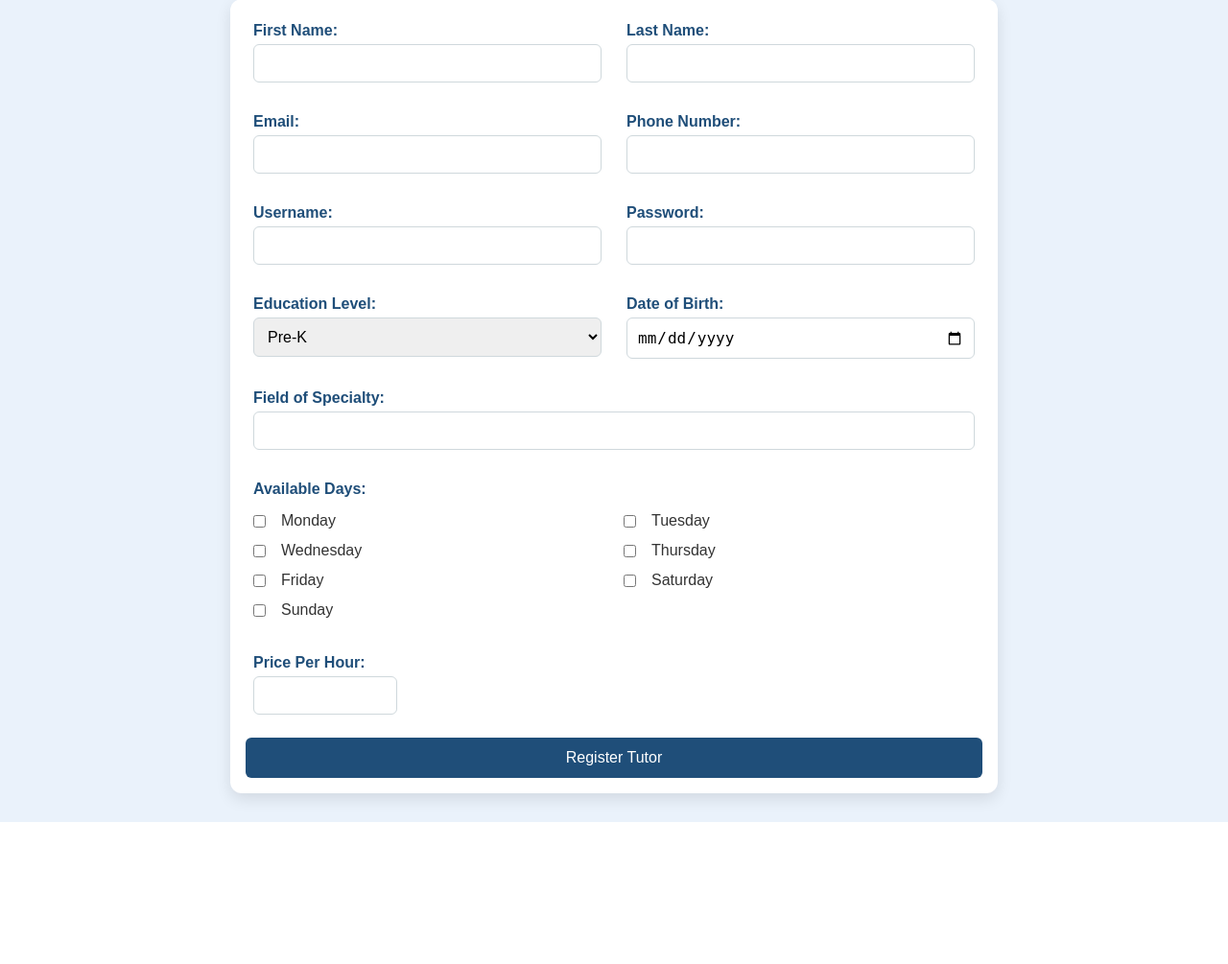
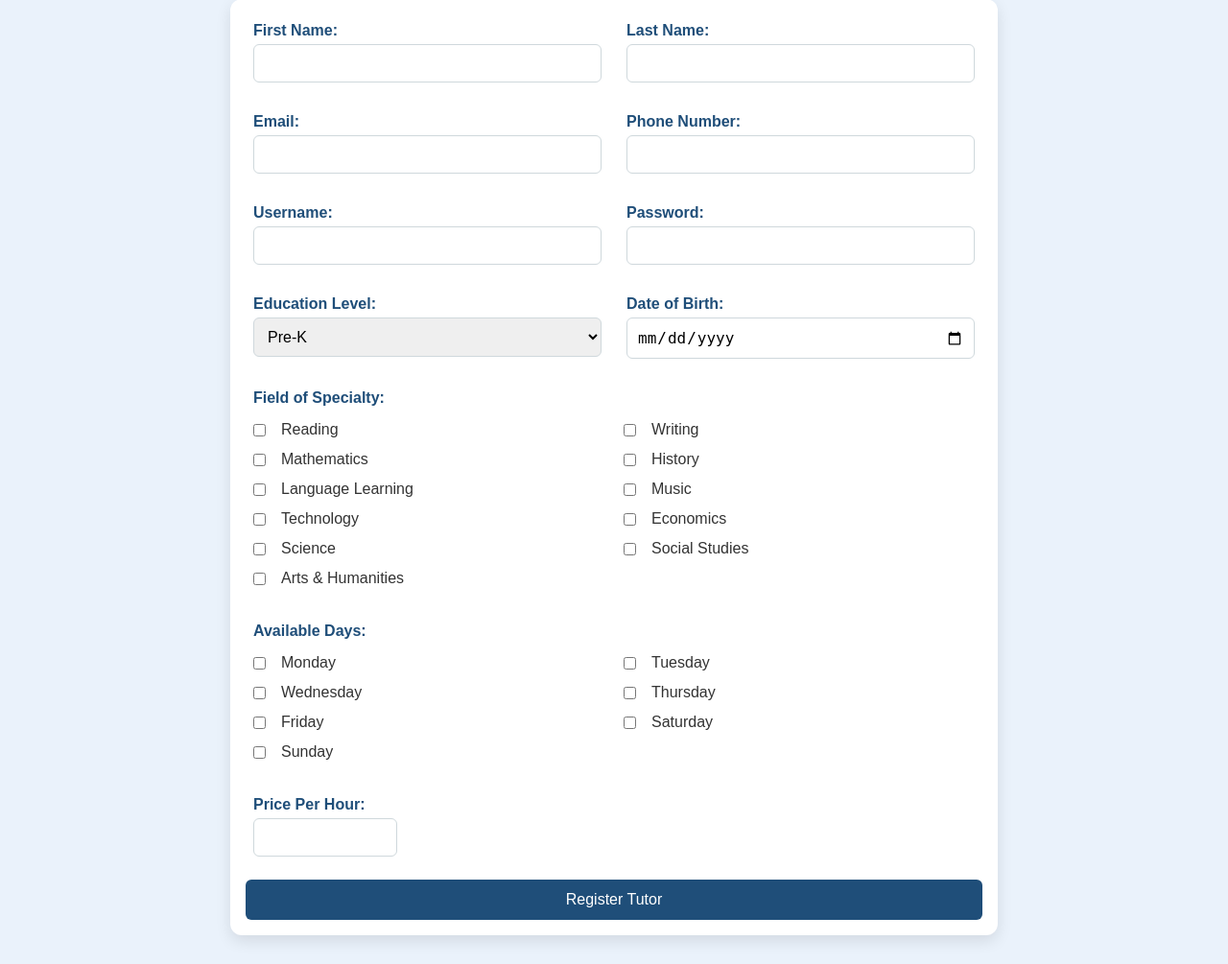
Before and after one commit to BBeast53/Web3-Project, a PHP site: page /SignUpForTutorOnTutorToday.html in a window 1280 px wide. Shown: the part 98-1103 px from the top of the page at 96% size. Before the commit the page ends 955 px from the top, so only its background shows below. Run offline with PHP 8.4, Linux system fonts and the light colour scheme.

Commit message:
Felipe Changes 4/15/2025

```diff
--- a/SignUpForTutorOnTutorToday.html
+++ b/SignUpForTutorOnTutorToday.html
@@ -67,15 +67,27 @@
 
             <div class="one-items-in-one-row">
                 <div class="grid-item">
-                    <label for="field_of_specialty">Field of Specialty:</label>
-                    <input type="text" id="field_of_specialty" name="field_of_specialty" maxlength="50" required>
+                    <label>Field of Specialty:</label>
+                    <div class="check-boxes-grid">
+                        <label><input type="checkbox" name="field_of_specialty[]" value="Reading">Reading</label>
+                        <label><input type="checkbox" name="field_of_specialty[]" value="Writing">Writing</label>
+                        <label><input type="checkbox" name="field_of_specialty[]" value="Mathematics">Mathematics</label>
+                        <label><input type="checkbox" name="field_of_specialty[]" value="History">History</label>
+                        <label><input type="checkbox" name="field_of_specialty[]" value="Language Learning">Language Learning</label>
+                        <label><input type="checkbox" name="field_of_specialty[]" value="Music">Music</label>
+                        <label><input type="checkbox" name="field_of_specialty[]" value="Technology">Technology</label>
+                        <label><input type="checkbox" name="field_of_specialty[]" value="Economics">Economics</label>
+                        <label><input type="checkbox" name="field_of_specialty[]" value="Science">Science</label>
+                        <label><input type="checkbox" name="field_of_specialty[]" value="Social Studies">Social Studies</label>
+                        <label><input type="checkbox" name="field_of_specialty[]" value="Arts & Humanities">Arts & Humanities</label>
+                    </div>
                 </div>
             </div>
 
             <div class="one-items-in-one-row">
                 <div class="grid-item">
                     <label>Available Days:</label>
-                    <div class="days-grid">
+                    <div class="check-boxes-grid">
                         <label><input type="checkbox" name="available_days[]" value="Monday">Monday </label>
                         <label><input type="checkbox" name="available_days[]" value="Tuesday">Tuesday</label>
                         <label><input type="checkbox" name="available_days[]" value="Wednesday">Wednesday</label>
--- a/TutorTodayCSS.css
+++ b/TutorTodayCSS.css
@@ -85,14 +85,14 @@ h2 {
 	gap: 10px;
 }
 
-.days-grid {
+.check-boxes-grid {
 	display: grid;
 	grid-template-columns: 1fr 1fr;
 	gap: 8px 20px;
 	margin-top: 10px;
 }
 
-.days-grid label {
+.check-boxes-grid label {
 	display: flex;
 	align-items: center;
 	gap: 8px;
```
